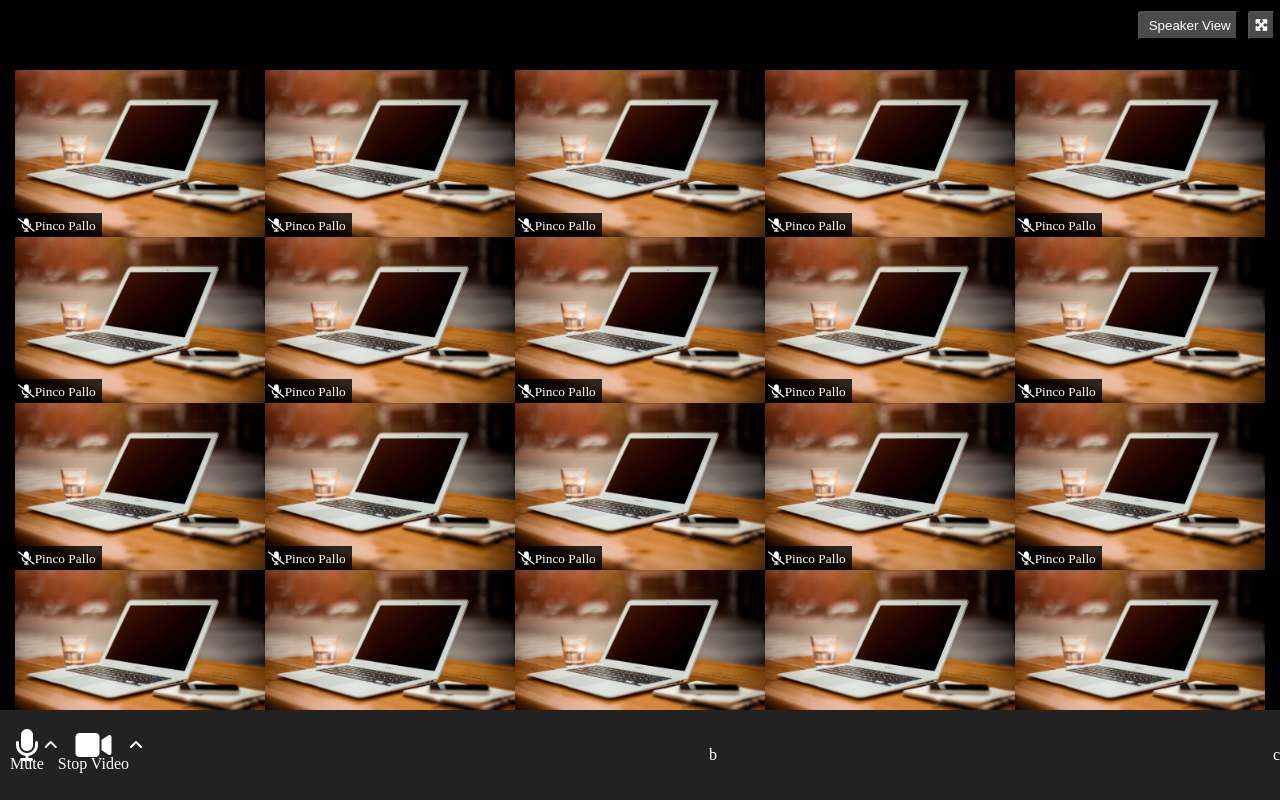
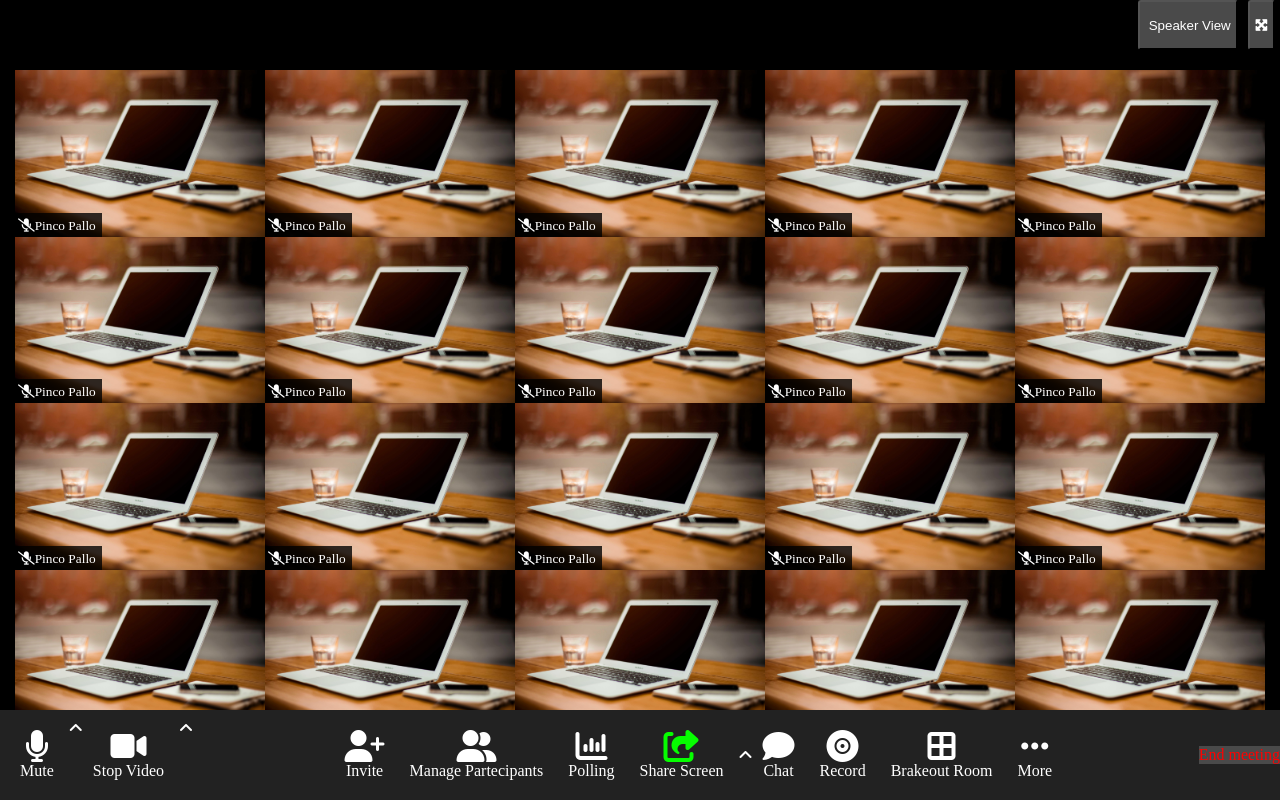
Before and after one commit to davidelunetta/html-css-zoom, a plain HTML site: page index.html in a window 1280 px wide. Drawn offline with Linux system fonts and the light colour scheme.

Commit message:
upload-toolbar

```diff
--- a/css/style.css
+++ b/css/style.css
@@ -51,9 +51,15 @@ img{
 .tool{
     text-align: center;
     padding: 10px;
+    margin-right: 5px;
 }
 .tool span{
     display: block;
+}
+.btn{
+    color: #ff0000;
+    background-color: #4a4a4a;
+    height: 100%;
 }
 /* FLEX  */
 .d-flex{
--- a/index.html
+++ b/index.html
@@ -9,7 +9,7 @@
 </head>
 <body>
     <div class="wrapper">
-        <div class="top-bar d-flex justify-end align-center gap">
+        <div class="top-bar d-flex justify-end align-justify-between gap">
             <button><i class="fa-solid fa-grid"></i> Speaker View</button>
             <button><i class="fas fa-expand-arrows-alt"></i></button>
         </div>
@@ -138,21 +138,62 @@
         <div class="toolbar d-flex justify-between align-center">
             <div class="toolbar-left">
                 <div class="tool d-flex">
-                    <div>
-                        <i class="fa-solid fa-microphone fa-2xl" style="color: #ffffff;"></i>
+                    <div class="tool">
+                        <i class="fa-solid fa-microphone fa-2x" style="color: #ffffff;"></i>
                     <span>Mute</span>
                     </div>
                     <i class="fas fa-angle-up"></i>
-                    <div>
-                        <i class="fa-solid fa-video fa-2xl" style="color: #ffffff;"></i>
+                    <div class="tool">
+                        <i class="fa-solid fa-video fa-2x" style="color: #ffffff;"></i>
                     <span>Stop Video</span>
                     </div>
                     <i class="fas fa-angle-up"></i>
 
                 </div>
             </div>
-            <div class="toolbar-center">b</div>
-            <div class="toolbar-right">c</div>
+            <div class="toolbar-center d-flex align-center">
+                <div class="tool d-flex align-center">
+                    <div class="tool">
+                        <i class="fa-solid fa-user-plus fa-2x" style="color: #ffffff;"></i>
+                        <span>Invite</span>
+                    </div>
+                    <div class="tool">
+                        <i class="fa-solid fa-user-group fa-2x" style="color: #ffffff;"></i>
+                        <span>Manage Partecipants</span>
+                    </div>
+                    <div class="tool">
+                        <i class="fa-solid fa-chart-column fa-2x" style="color: #ffffff;"></i>
+                        <span>Polling</span>
+                    </div>
+                    <div class="tool">
+                        <i class="fa-solid fa-share-from-square fa-2x" style="color: #06fd00;"></i>
+                        <span>Share Screen</span>
+                    </div>
+                    <i class="fas fa-angle-up"></i>
+                    <div class="tool">
+                        <i class="fa-solid fa-comment fa-2x" style="color: #ffffff;"></i>
+                        <span>Chat</span>
+                    </div>
+                    <div class="tool">
+                        <i class="fa-solid fa-record-vinyl fa-2x" style="color: #ffffff;"></i>
+                        <span>Record</span>
+                    </div>
+                    <div class="tool">
+                        <i class="fa-solid fa-border-all fa-2x" style="color: #ffffff;"></i>
+                        <span>Brakeout Room</span>
+                    </div>
+                    <div class="tool">
+                        <i class="fa-solid fa-ellipsis fa-2x" style="color: #ffffff;"></i>
+                        <span>More</span>
+                    </div>
+                </div>
+
+            </div>
+            <div class="toolbar-right">
+                <div class="btn">
+                    End meeting
+                </div>
+            </div>
         </div>
     </div>
 </body>
```
